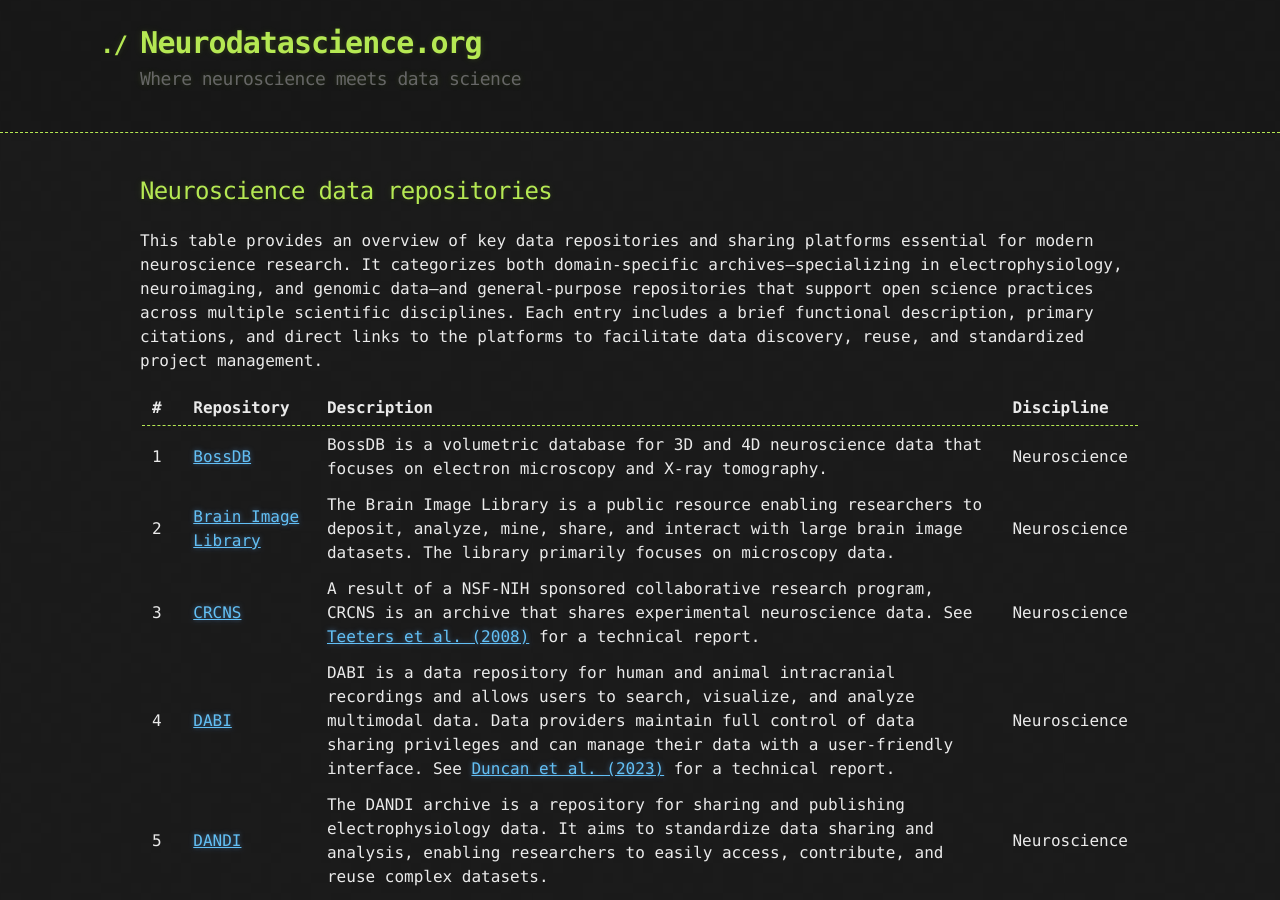
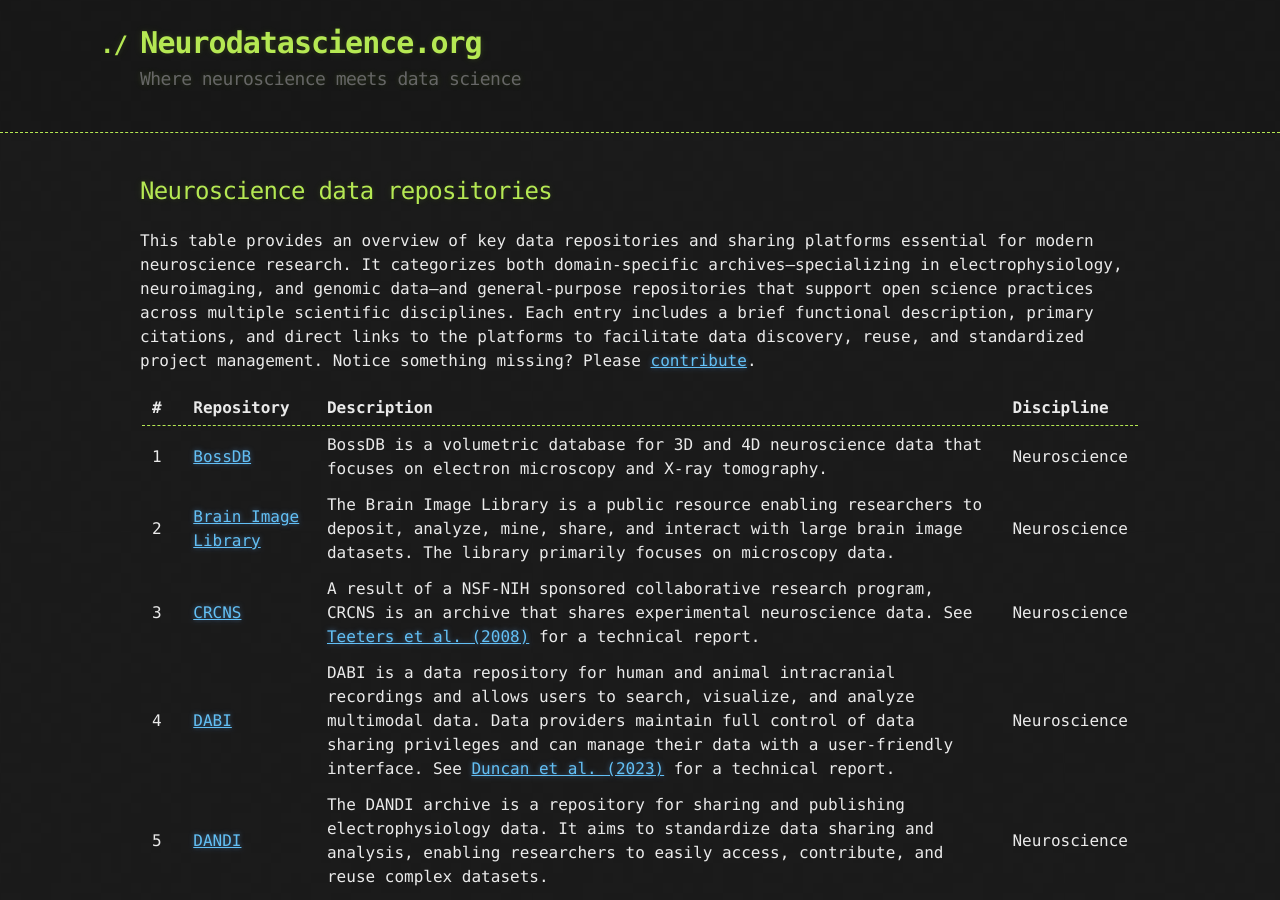
Before and after one commit to neurodatascience-group/neurodatascience-group.github.io, a Jekyll site: the page built from repositories.md, in a window 1280 px wide and 900 px high. Built offline with Jekyll 4.4.1, drawn with Linux system fonts in a browser that asks for light colours; some of the changed text lies outside the part shown.

Commit message:
minor updates

```diff
--- a/_layouts/default.html
+++ b/_layouts/default.html
@@ -55,6 +55,6 @@
     </div>
    </main>
 
-    <footer style="font-size: 0.8rem;color:grey">Built with love by <a href="https://kwcooper.xyz" target="_blank">Keiland</a> and the UCI Neurodatascience Group | &copy; 2026 </footer>
+    <footer style="font-size: 0.8rem;color:grey">Built with &#10084; by <a href="https://kwcooper.xyz" target="_blank">Keiland</a> and the UCI Neurodatascience Group | &copy; 2026 </footer>
   </body>
 </html>
--- a/repositories.md
+++ b/repositories.md
@@ -5,7 +5,7 @@
 
 ## Neuroscience data repositories
 
-This table provides an overview of key data repositories and sharing platforms essential for modern neuroscience research. It categorizes both domain-specific archives—specializing in electrophysiology, neuroimaging, and genomic data—and general-purpose repositories that support open science practices across multiple scientific disciplines. Each entry includes a brief functional description, primary citations, and direct links to the platforms to facilitate data discovery, reuse, and standardized project management.
+This table provides an overview of key data repositories and sharing platforms essential for modern neuroscience research. It categorizes both domain-specific archives—specializing in electrophysiology, neuroimaging, and genomic data—and general-purpose repositories that support open science practices across multiple scientific disciplines. Each entry includes a brief functional description, primary citations, and direct links to the platforms to facilitate data discovery, reuse, and standardized project management. Notice something missing? Please [contribute](./contribute){:target="_blank" rel="noopener noreferrer"}.
 
 | # | Repository | Description | Discipline |
 |:--|:-----------|:------------|:-----------|
```
Also changed, not shown: index.md (+1 -0 lines), packages.md (+1 -1 lines), 7 other files.
